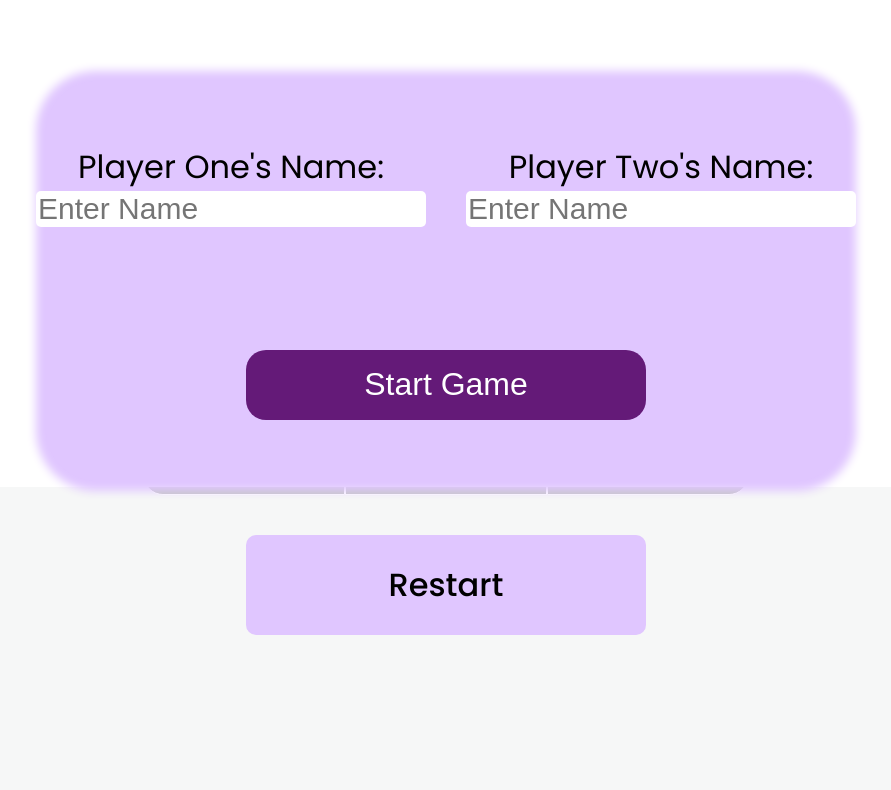
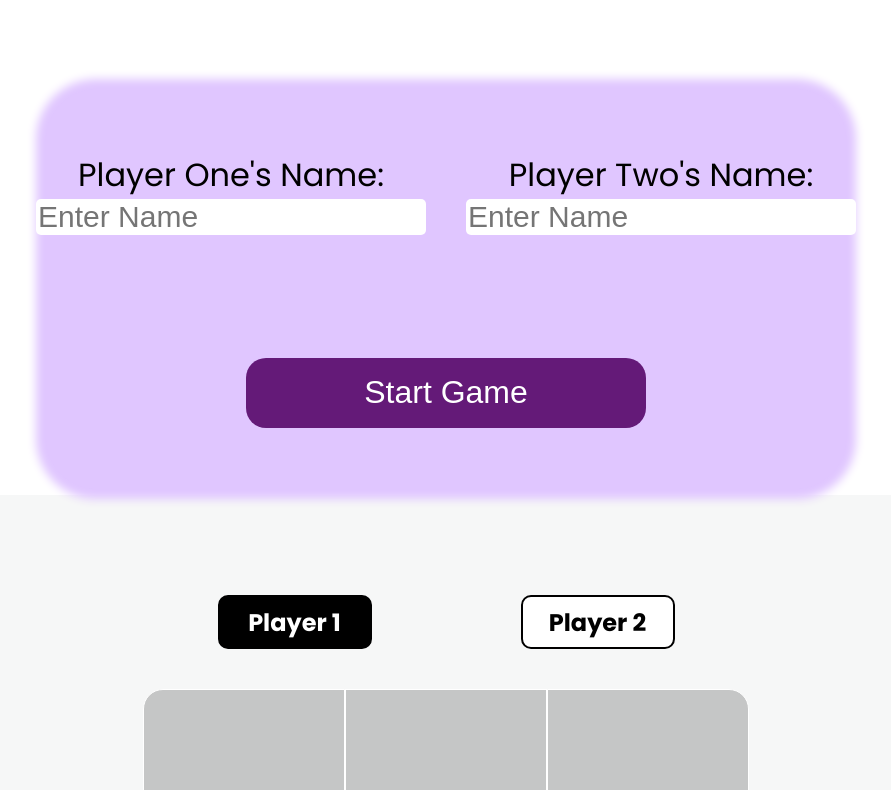
Before and after one commit to AndreaLeah/Tic-Tac-Toe, a plain HTML site: page index.html in a window 1280 px wide. Shown: the part 313-1103 px from the top of the page, without its empty margins (194-1085 px from the left). Before the commit the page ends 956 px from the top, so only its background shows below. Drawn offline with Linux system fonts and the light colour scheme.

Commit message:
Fix Page Overflow

```diff
--- a/styles.css
+++ b/styles.css
@@ -17,16 +17,16 @@
 }
 
 body {
-    /* padding-top: 100px; */
     font-family: var(--font);
     background-color: rgb(246, 247, 247);
-    overflow: hidden;
+    overflow-x: hidden;
+    overflow-y: hidden;
 }
 
 /* Form Container */
 
 .form-container {
-    position: absolute;
+    position: relative;
     top: 0;
     left: 0;
     height: 100vh;
@@ -144,7 +144,6 @@ body {
 		box-shadow: 0 0 0 0 rgba(100, 26, 120, 0);
 	}
 }
-
 
 
 
```
